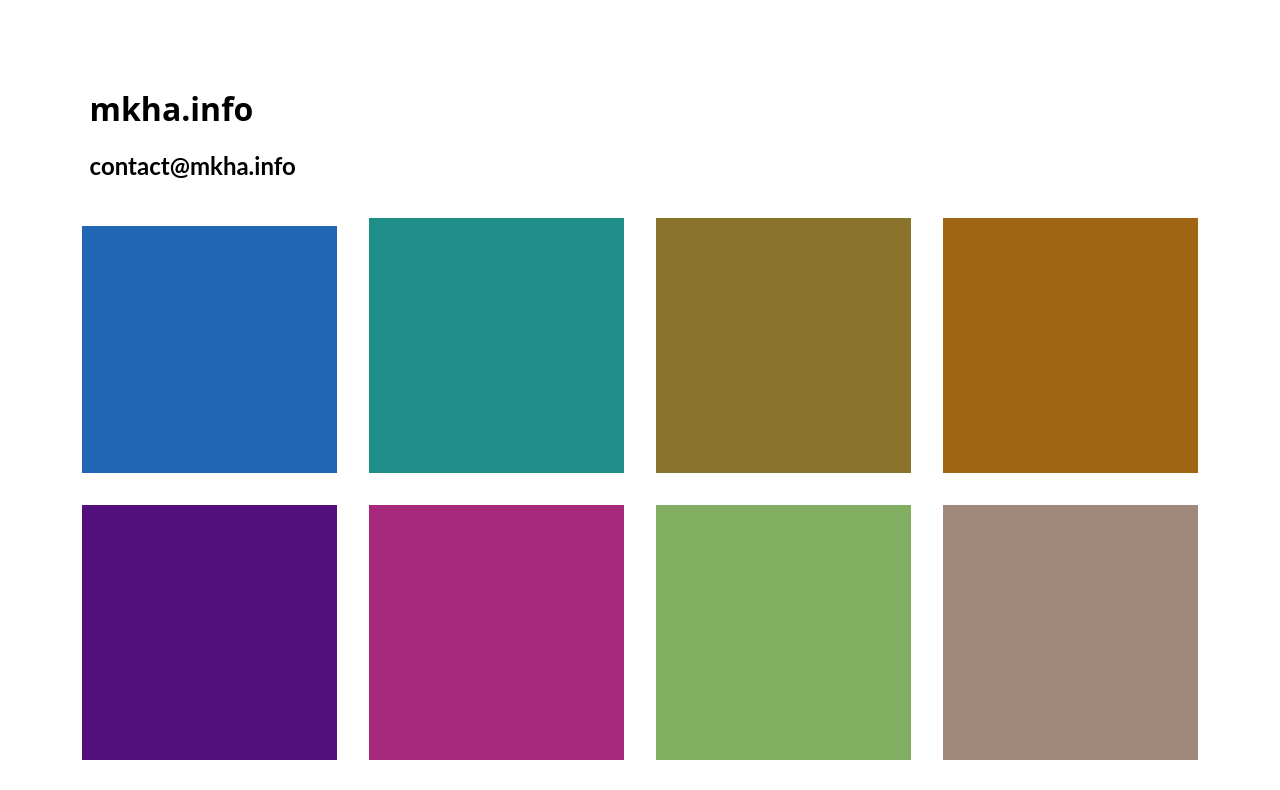
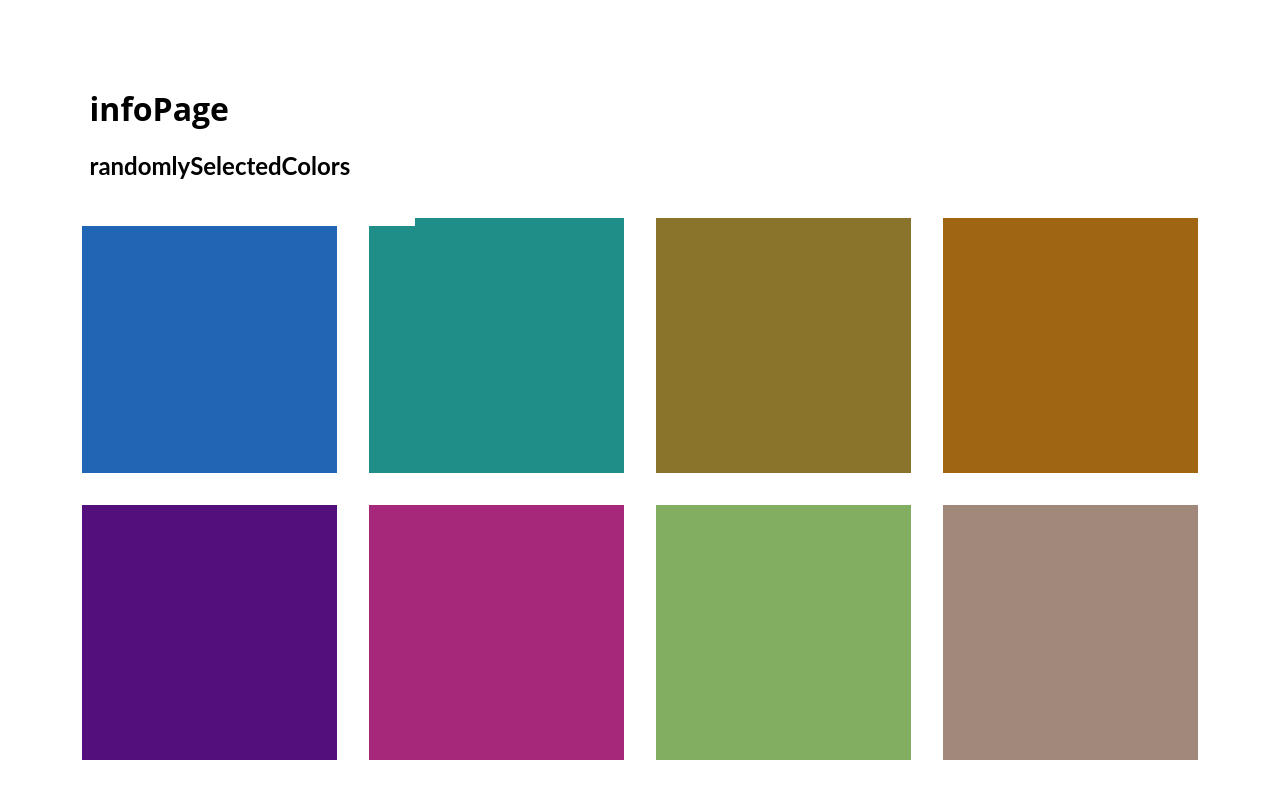
Before and after one commit to mkhainfo/infoPage, a React (Create React App) app: page / in a window 1280 px wide. Shown: the top 790 px of the page. Built offline with nearby package versions, Linux system fonts and the light colour scheme.

Commit message:
style and text edits

```diff
--- a/src/App.js
+++ b/src/App.js
@@ -39,20 +39,20 @@ class InfoCard extends Component {
     return (
       this.props.displayModal ?
       <div style={{...styles.card, ...this.cardStyles()}}>
-        <span id="fit"><h1 style={styles.title} >
+        <h1 style={styles.title} >
           <button style={styles.button} onClick={this.closeModal}>
             back
           </button>
           a color
         </h1>
-        <h2>
+        <h2><span id="fit">
           {this.props.content}
-        </h2></span>
+        </span></h2>
       </div> :
       <div style={{...styles.card, ...this.cardStyles()}}>
-        <h1>mkha.info</h1>
+        <h1>infoPage</h1>
         <h2><span id="fit">
-          <a href="mailto:contact@mkha.info">contact@mkha.info</a>
+          randomlySelectedColors
         </span></h2>
       </div>
     )
```
